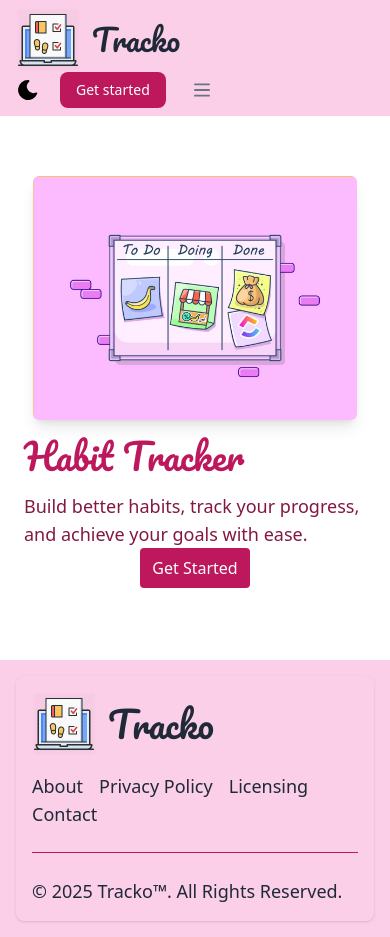
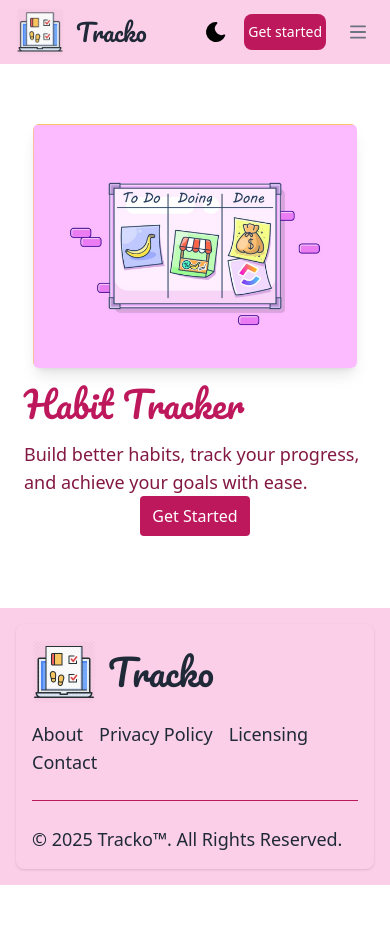
Before and after one commit to sahilbisht890/habit-tracker-frontend, a React (Create React App) app: page / in a window 390 px wide. After the commit the page ends 885 px from the top, so only its background shows below. Built offline with nearby package versions, Linux system fonts and the light colour scheme; no server answers.

Commit message:
Update index.js

```diff
--- a/src/components/navbar/index.js
+++ b/src/components/navbar/index.js
@@ -56,14 +56,14 @@ const Navbar = () => {
           <div className="flex items-center space-x-3 rtl:space-x-reverse">
             <img
               src="/images/logo.webp"
-              className="h-16"
+              className="h-12 md:h-16"
               alt="habiit tracker Logo"
             />
-            <span className="self-center text-3xl  whitespace-nowrap text-gray-800 dark:text-white pacifico-regular">
+            <span className="self-center text-2xl md:text-3xl  whitespace-nowrap text-gray-800 dark:text-white pacifico-regular">
               Tracko
             </span>
           </div>
-          <div className="flex md:order-2 items-center gap-2 md:gap-4 space-x-3 md:space-x-0 rtl:space-x-reverse">
+          <div className="flex md:order-2 items-center gap-1 md:gap-4 space-x-3 md:space-x-0 rtl:space-x-reverse">
             <div className="cursor-pointer" onClick={toggleTheme}>
               {state.theme === "light" ? (
                 <IconMoonFilled />
@@ -117,7 +117,7 @@ const Navbar = () => {
               <button
                 onClick={() => setSignupView(true)}
                 type="button"
-                className="text-white bg-pink-700 hover:scale-110 focus:ring-4 focus:outline-none focus:ring-pink-300  rounded-lg text-sm px-4 py-2 text-center dark:bg-white dark:text-pink-800 dark:focus:ring-pink-100"
+                className="text-white bg-pink-700 hover:scale-110 focus:ring-4 focus:outline-none focus:ring-pink-300  rounded-lg text-sm px-1 md:px-4 py-2 text-center dark:bg-white dark:text-pink-800 dark:focus:ring-pink-100"
               >
                 Get started
               </button>
@@ -125,7 +125,7 @@ const Navbar = () => {
             <button
               data-collapse-toggle="navbar-cta"
               type="button"
-              className="inline-flex items-center p-2 w-8 h-6 md:w-10 md:h-10 justify-center text-sm text-gray-500 rounded-lg md:hidden hover:bg-gray-100 focus:outline-none focus:ring-2 focus:ring-gray-200 dark:text-gray-400 dark:hover:bg-gray-700 dark:focus:ring-gray-600"
+              className="inline-flex items-center p-2 w-8 h-6 md:w-10 md:h-10 justify-center text-sm text-gray-500 rounded-lg md:hidden  focus:outline-none focus:ring-2 focus:ring-gray-200 dark:text-gray-400"
               aria-controls="navbar-cta"
               aria-expanded="false"
             >
```
